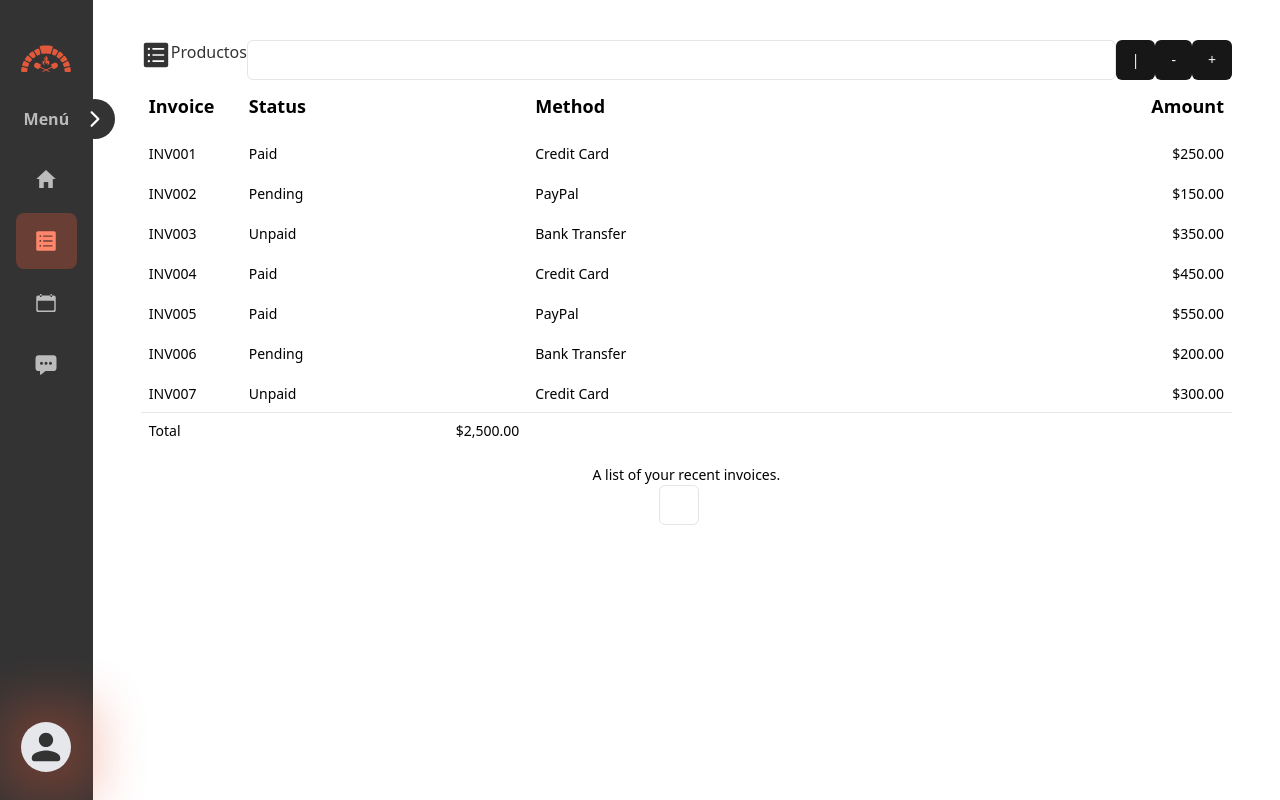
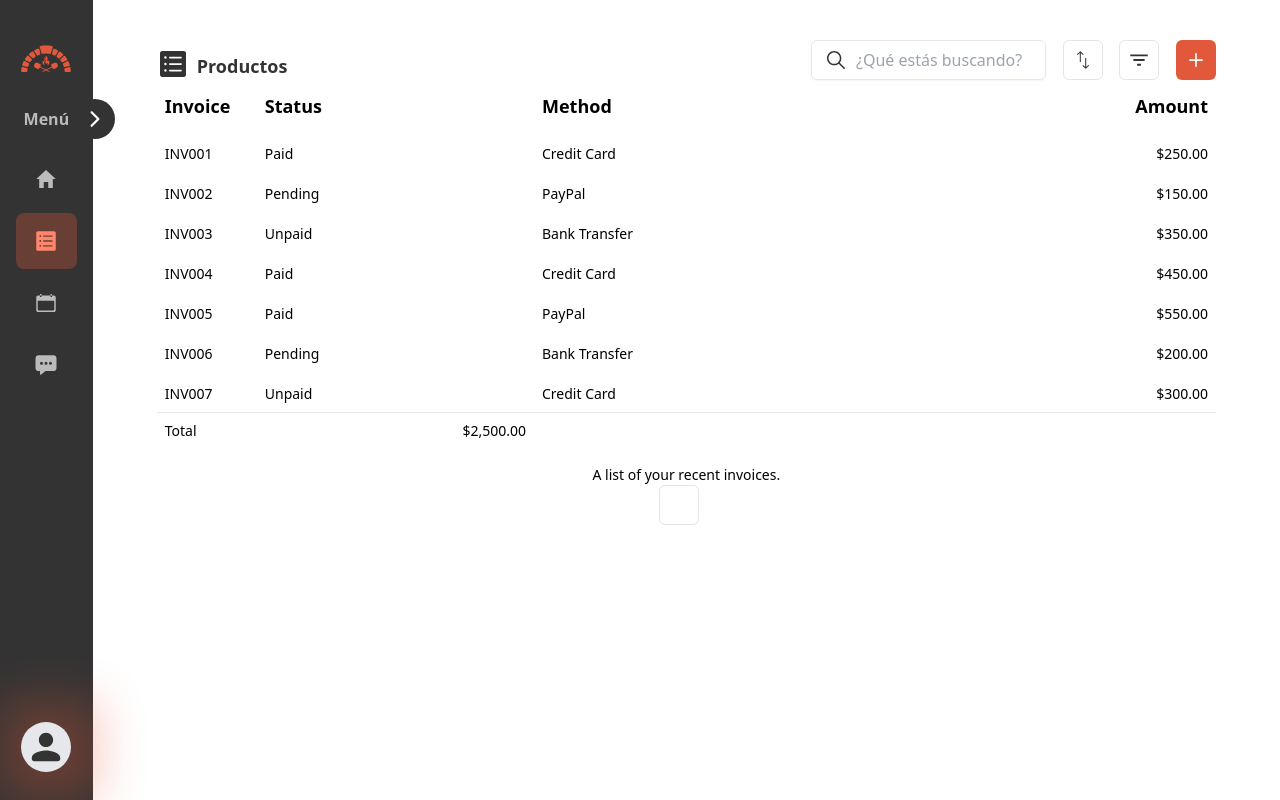
Before and after one commit to whatarelive/pizzeton-app-window, a React (Vite) app: page /#/products in a window 1280 px wide. Built offline with nearby package versions, Linux system fonts and the light colour scheme.

Commit message:
Maquetacion inicial de la pagina de productos/section-toolbar

```diff
--- a/src/components/ui/button.tsx
+++ b/src/components/ui/button.tsx
@@ -1,17 +1,19 @@
-import * as React from "react"
-import { Slot } from "@radix-ui/react-slot"
-import { cva, type VariantProps } from "class-variance-authority"
-
+import type { FC, ComponentProps } from "react";
+import { cva, type VariantProps } from "class-variance-authority";
 import { cn } from "@/lib/utils"
 
-const buttonVariants = cva(
-  "inline-flex items-center justify-center gap-2 whitespace-nowrap rounded-md text-sm font-medium ring-offset-white transition-colors focus-visible:outline-none focus-visible:ring-2 focus-visible:ring-neutral-950 focus-visible:ring-offset-2 disabled:pointer-events-none disabled:opacity-50 [&_svg]:pointer-events-none [&_svg]:size-4 [&_svg]:shrink-0 dark:ring-offset-neutral-950 dark:focus-visible:ring-neutral-300",
+// eslint-disable-next-line react-refresh/only-export-components
+export const buttonVariants = cva(
+  `inline-flex items-center justify-center gap-2 whitespace-nowrap rounded-md text-sm font-medium
+  ring-offset-white transition-colors focus-visible:outline-none focus-visible:ring-2 focus-visible:ring-neutral-950
+  focus-visible:ring-offset-2 disabled:pointer-events-none disabled:opacity-50
+  dark:ring-offset-neutral-950 dark:focus-visible:ring-neutral-300`,
   {
     variants: {
       variant: {
         default: "bg-neutral-900 text-neutral-50 hover:bg-neutral-900/90 dark:bg-neutral-50 dark:text-neutral-900 dark:hover:bg-neutral-50/90",
         destructive:
-          "bg-red-500 text-neutral-50 hover:bg-red-500/90 dark:bg-red-900 dark:text-neutral-50 dark:hover:bg-red-900/90",
+          "bg-p_rose_600 text-neutral-50 hover:bg-neutral-100",
         outline:
           "border border-neutral-200 bg-white hover:bg-neutral-100 hover:text-neutral-900 dark:border-neutral-800 dark:bg-neutral-950 dark:hover:bg-neutral-800 dark:hover:text-neutral-50",
         secondary:
@@ -34,23 +36,13 @@ const buttonVariants = cva(
 )
 
 export interface ButtonProps
-  extends React.ButtonHTMLAttributes<HTMLButtonElement>,
-    VariantProps<typeof buttonVariants> {
-  asChild?: boolean
+  extends ComponentProps<"button">,
+    VariantProps<typeof buttonVariants> {}
+
+export const Button: FC<ButtonProps> = ({ className, variant, size, children, ...props }) => {
+  return (
+    <button className={cn(buttonVariants({ variant, size, className }))} {...props}>
+      { children }
+    </button>
+  )
 }
-
-const Button = React.forwardRef<HTMLButtonElement, ButtonProps>(
-  ({ className, variant, size, asChild = false, ...props }, ref) => {
-    const Comp = asChild ? Slot : "button"
-    return (
-      <Comp
-        className={cn(buttonVariants({ variant, size, className }))}
-        ref={ref}
-        {...props}
-      />
-    )
-  }
-)
-Button.displayName = "Button"
-
-export { Button, buttonVariants }
--- a/src/components/ui/input.tsx
+++ b/src/components/ui/input.tsx
@@ -1,22 +1,21 @@
-import * as React from "react"
+import { cn } from "@/lib/utils";
+import type { FC, ComponentProps } from "react";
 
-import { cn } from "@/lib/utils"
+interface Props extends ComponentProps<"input"> {
+    children?: React.ReactNode;
+}
 
-const Input = React.forwardRef<HTMLInputElement, React.ComponentProps<"input">>(
-  ({ className, type, ...props }, ref) => {
-    return (
-      <input
-        type={type}
-        className={cn(
-          "flex h-10 w-full rounded-md border border-neutral-200 bg-white px-3 py-2 text-base ring-offset-white file:border-0 file:bg-transparent file:text-sm file:font-medium file:text-neutral-950 placeholder:text-neutral-500 focus-visible:outline-none focus-visible:ring-2 focus-visible:ring-neutral-950 focus-visible:ring-offset-2 disabled:cursor-not-allowed disabled:opacity-50 md:text-sm dark:border-neutral-800 dark:bg-neutral-950 dark:ring-offset-neutral-950 dark:file:text-neutral-50 dark:placeholder:text-neutral-400 dark:focus-visible:ring-neutral-300",
-          className
-        )}
-        ref={ref}
-        {...props}
-      />
-    )
-  }
-)
-Input.displayName = "Input"
+export const Input: FC<Props> = ({ className, type, children, ...props }) => {
+  return (
+    <div className={cn(
+      `flex h-9 w-full rounded-md border border-input bg-transparent px-3 py-1 shadow-sm transition-colors
+      focus-within:outline-none focus-within:ring-2 focus-within:ring-p_blue focus-within:text-p_blue group-placeholder:text-p_gray_900
+      group-disabled:cursor-not-allowed group-disabled:opacity-50`,
+      className
+    )}>
+      { children }
 
-export { Input }
+      <input type={type} {...props}  className="focus-within:outline-none focus-within:ring-0 w-full"/>
+    </div>
+  )
+}
--- a/src/components/ui/pagination.tsx
+++ b/src/components/ui/pagination.tsx
@@ -1,50 +1,36 @@
-import * as React from "react"
+import type { FC, ComponentProps } from "react";
 import { ChevronLeft, ChevronRight, MoreHorizontal } from "lucide-react"
+import { cn } from "@/lib/utils";
+import { ButtonProps, buttonVariants } from "@/components/ui/button";
 
-import { cn } from "@/lib/utils"
-import { ButtonProps, buttonVariants } from "@/components/ui/button"
+type PaginationLinkProps = {
+  isActive?: boolean
+} & Pick<ButtonProps, "size"> & React.ComponentProps<"a">
 
-const Pagination = ({ className, ...props }: React.ComponentProps<"nav">) => (
+export const Pagination: FC<ComponentProps<"nav">> = ({ className, children, ...props }) => (
   <nav
     role="navigation"
     aria-label="pagination"
     className={cn("mx-auto flex w-full justify-center", className)}
     {...props}
-  />
+  >
+    { children }
+  </nav>
 )
-Pagination.displayName = "Pagination"
 
-const PaginationContent = React.forwardRef<
-  HTMLUListElement,
-  React.ComponentProps<"ul">
->(({ className, ...props }, ref) => (
-  <ul
-    ref={ref}
-    className={cn("flex flex-row items-center gap-1", className)}
-    {...props}
-  />
-))
-PaginationContent.displayName = "PaginationContent"
+export const PaginationContent: FC<ComponentProps<"ul">> = ({ className, children, ...props }) => (
+  <ul className={cn("flex flex-row items-center gap-1", className)} {...props}>
+    { children }
+  </ul>
+)
 
-const PaginationItem = React.forwardRef<
-  HTMLLIElement,
-  React.ComponentProps<"li">
->(({ className, ...props }, ref) => (
-  <li ref={ref} className={cn("", className)} {...props} />
-))
-PaginationItem.displayName = "PaginationItem"
+export const PaginationItem: FC<ComponentProps<"li">> = ({ className, children, ...props }) => (
+  <li className={className} {...props}>
+    { children }
+  </li>
+)
 
-type PaginationLinkProps = {
-  isActive?: boolean
-} & Pick<ButtonProps, "size"> &
-  React.ComponentProps<"a">
-
-const PaginationLink = ({
-  className,
-  isActive,
-  size = "icon",
-  ...props
-}: PaginationLinkProps) => (
+export const PaginationLink: FC<PaginationLinkProps> = ({ className, isActive, size = "icon", ...props }) => (
   <a
     aria-current={isActive ? "page" : undefined}
     className={cn(
@@ -57,12 +43,8 @@ const PaginationLink = ({
     {...props}
   />
 )
-PaginationLink.displayName = "PaginationLink"
 
-const PaginationPrevious = ({
-  className,
-  ...props
-}: React.ComponentProps<typeof PaginationLink>) => (
+export const PaginationPrevious: FC<ComponentProps<typeof PaginationLink>> = ({ className, ...props }) => (
   <PaginationLink
     aria-label="Go to previous page"
     size="default"
@@ -73,12 +55,8 @@ const PaginationPrevious = ({
     <span>Previous</span>
   </PaginationLink>
 )
-PaginationPrevious.displayName = "PaginationPrevious"
 
-const PaginationNext = ({
-  className,
-  ...props
-}: React.ComponentProps<typeof PaginationLink>) => (
+export const PaginationNext: FC<ComponentProps<typeof PaginationLink>> = ({ className, ...props }) => (
   <PaginationLink
     aria-label="Go to next page"
     size="default"
@@ -89,12 +67,8 @@ const PaginationNext = ({
     <ChevronRight className="h-4 w-4" />
   </PaginationLink>
 )
-PaginationNext.displayName = "PaginationNext"
 
-const PaginationEllipsis = ({
-  className,
-  ...props
-}: React.ComponentProps<"span">) => (
+export const PaginationEllipsis: FC<ComponentProps<"span">> = ({ className, ...props }) => (
   <span
     aria-hidden
     className={cn("flex h-9 w-9 items-center justify-center", className)}
@@ -104,14 +78,3 @@ const PaginationEllipsis = ({
     <span className="sr-only">More pages</span>
   </span>
 )
-PaginationEllipsis.displayName = "PaginationEllipsis"
-
-export {
-  Pagination,
-  PaginationContent,
-  PaginationEllipsis,
-  PaginationItem,
-  PaginationLink,
-  PaginationNext,
-  PaginationPrevious,
-}
--- a/src/pages/dashboard/products/Products.tsx
+++ b/src/pages/dashboard/products/Products.tsx
@@ -2,7 +2,7 @@ import { Button } from "@/components/ui/button";
 import { Input } from "@/components/ui/input";
 import { Pagination, PaginationContent, PaginationEllipsis, PaginationItem, PaginationLink, PaginationNext, PaginationPrevious } from "@/components/ui/pagination";
 import { Table, TableCaption, TableHeader, TableRow, TableHead, TableBody, TableCell, TableFooter } from "@/components/ui/table";
-import { IoIosListBox } from "react-icons/io";
+import { IoIosListBox, IoIosSearch, IoIosAdd, IoIosSwap, IoMdFunnel } from "react-icons/io";
 
 const invoices = [
   {
@@ -51,25 +51,35 @@ const invoices = [
 
 export default function Products() {
   return (
-    <div className="flex flex-col px-12 py-10">
+    <div className="flex flex-col px-16 py-10">
       {/* Toolbar */}
-      <div className="inline-flex">
+      <div className="inline-flex justify-evenly">
+
         {/* Title */}
-        <div className="inline-flex">
-          <IoIosListBox size={30} color="#333"/>
-          <h1 className="text-p_gray_900">
+        <div className="inline-flex flex-1 gap-2 items-end">
+          <IoIosListBox size={32} color="#333"/>
+          <h1 className="text-p_gray_900 font-bold text-lg">
             Productos
           </h1>
         </div>
 
-        {/* Input Search */}
-        <Input/>
+        <div className="flex flex-0 min-w-[405px] justify-between">
+          {/* Input Search */}
+          <Input type="text" placeholder="¿Qué estás buscando?" className="items-center gap-2 w-[235px] h-10">
+            <IoIosSearch size={24} color="#333" className="min-w-6"/>
+          </Input>
 
-        {/* Buttons Menu */}
-        <div className="inline-flex">
-          <Button> | </Button>
-          <Button> - </Button>
-          <Button> + </Button>
+          <Button size="icon" variant="outline">
+            <IoIosSwap size={20} color="#333" className="rotate-90"/>
+          </Button>
+
+          <Button size="icon" variant="outline">
+            <IoMdFunnel size={20} color="#333"/>
+          </Button>
+
+          <Button size="icon" variant="destructive" className="hover:text-p_rose_600">
+            <IoIosAdd size={28} className="min-w-[28px]"/>
+          </Button>
         </div>
       </div>
 
--- a/src/styles/index.css
+++ b/src/styles/index.css
@@ -5,9 +5,7 @@
 :root {
   /* line-height: 1.5;
   font-weight: 400; */
-
   color: rgba(255, 255, 255, 0.87);
-
   font-synthesis: none;
   text-rendering: optimizeLegibility;
   -webkit-font-smoothing: antialiased;
```
